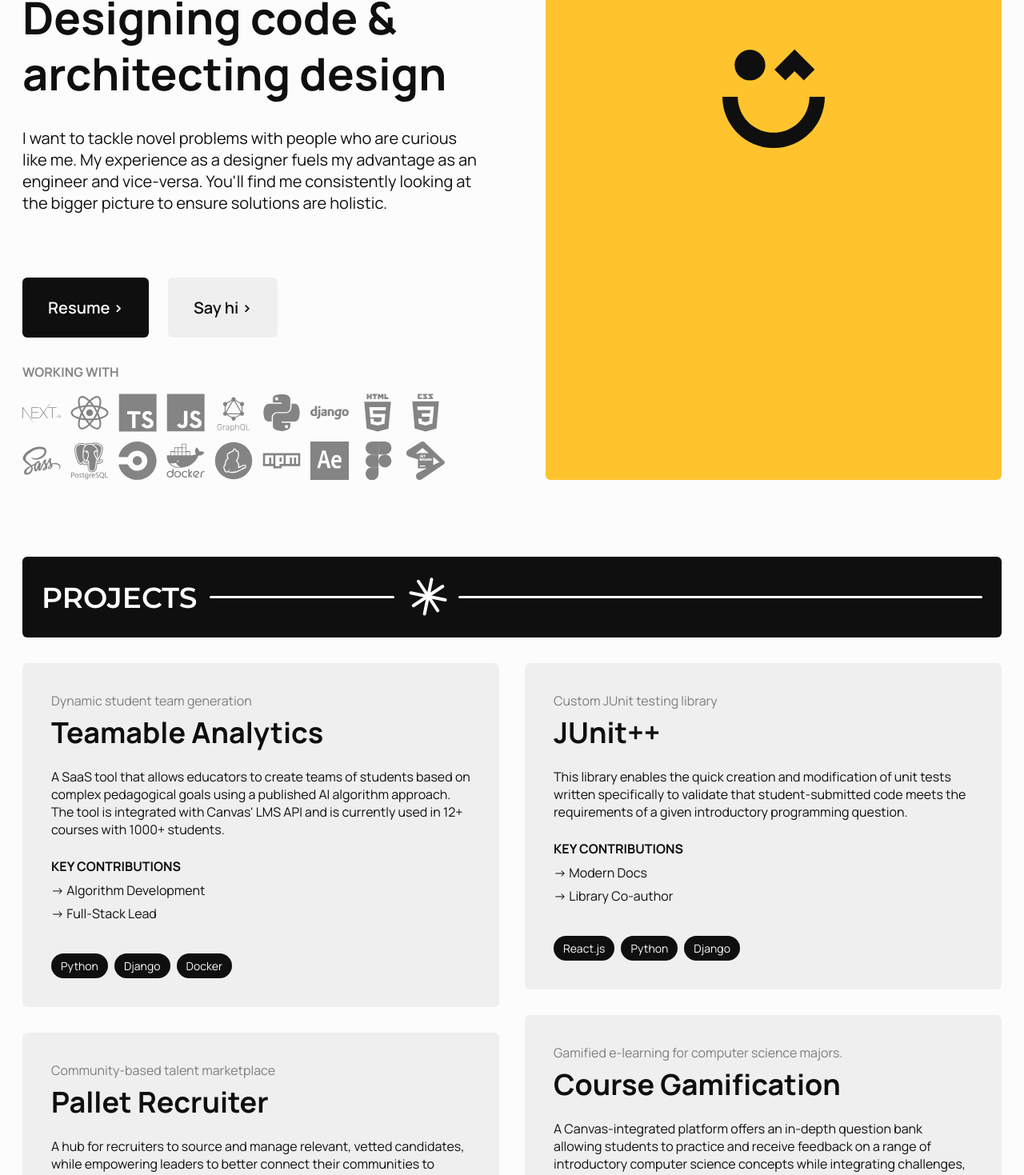
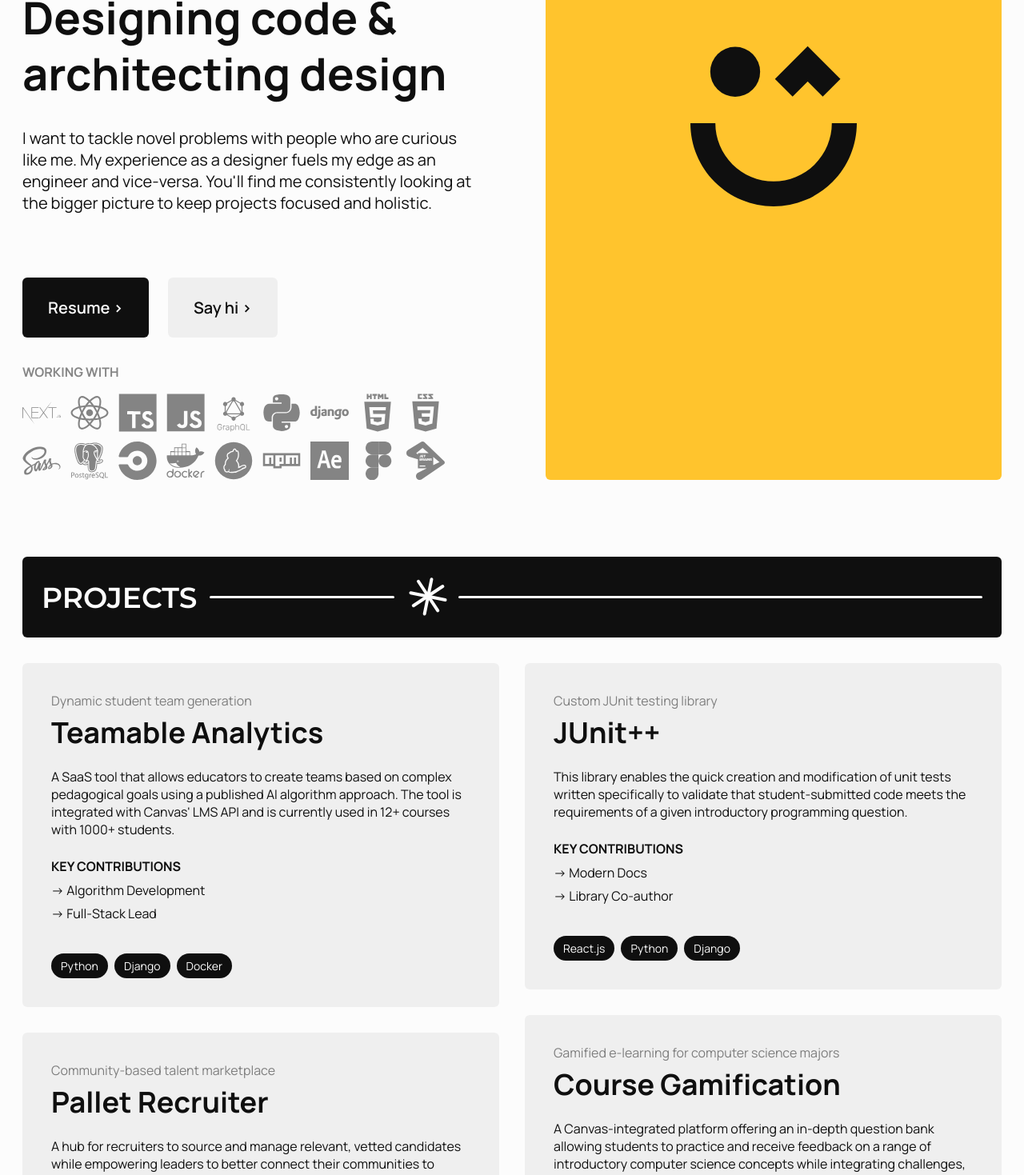
Before and after one commit to Opeyem1a/portfolio-v2, a Next.js app: page / in a window 1280 px wide. Shown: the part 1010-2479 px from the top of the page at 80% size. Built offline with nearby package versions, Linux system fonts and the light colour scheme.

Commit message:
update project copy

```diff
--- a/src/app/segments/AboutSection.tsx
+++ b/src/app/segments/AboutSection.tsx
@@ -27,10 +27,10 @@ const AboutSection = ({...props}) => {
                                         Designing code & architecting design
                                     </Text>
                                     <Text $fontSize={["1.1rem", "1.25rem", "1.25rem"]} $maxWidth="48ch">
-                                        I want to tackle novel problems with people who are curious like me.
-                                        My experience as a designer fuels my advantage as an engineer and vice-versa.
-                                        You{"'"}ll find me consistently looking at the bigger picture to ensure
-                                        solutions are holistic.
+                                        I want to tackle novel problems with people who are curious like me. My
+                                        experience as a designer fuels my edge as an engineer and vice-versa. You{"'"}ll
+                                        find me consistently looking at the bigger picture to keep projects focused and
+                                        holistic.
                                     </Text>
                                 </FlexColumn>
                                 <ButtonRow>
--- a/src/components/SmileBlock/index.tsx
+++ b/src/components/SmileBlock/index.tsx
@@ -71,7 +71,7 @@ const SmileBlockWrapper = styled(FlexColumn)`
 `
 
 const StyledSmileIcon = styled(SmileIcon)`
-  width: clamp(2.5rem, 10vw, 15rem);
+  width: clamp(1.5rem, 100%, 13rem);
   aspect-ratio: 1 / 1;
 `
 
--- a/src/data/projects.ts
+++ b/src/data/projects.ts
@@ -1,5 +1,3 @@
-import {Url} from "url";
-
 export type Project = {
     title: string
     subtitle: string
@@ -17,7 +15,7 @@ const PROJECTS: Project[] = [
     {
         title: "Teamable Analytics",
         subtitle: "Dynamic student team generation",
-        description: ["A SaaS tool that allows educators to create teams of students based on complex pedagogical goals using a published AI algorithm approach. The tool is integrated with Canvas' LMS API and is currently used in 12+ courses with 1000+ students."],
+        description: ["A SaaS tool that allows educators to create teams based on complex pedagogical goals using a published AI algorithm approach. The tool is integrated with Canvas' LMS API and is currently used in 12+ courses with 1000+ students."],
         contributions: [
             {
                 title: "Algorithm Development",
@@ -61,7 +59,7 @@ const PROJECTS: Project[] = [
     {
         title: "Pallet Recruiter",
         subtitle: "Community-based talent marketplace",
-        description: ["A hub for recruiters to source and manage relevant, vetted candidates, while empowering leaders to better connect their communities to opportunities. Used by 450+ startups and 100+ communities."],
+        description: ["A hub for recruiters to source and manage relevant, vetted candidates while empowering leaders to better connect their communities to opportunities. Used by 450+ startups and 100+ communities."],
         contributions: [
             {
                 title: "Freemium Subscription Tier",
@@ -85,8 +83,8 @@ const PROJECTS: Project[] = [
     },
     {
         title: "Course Gamification",
-        subtitle: "Gamified e-learning for computer science majors.",
-        description: ["A Canvas-integrated platform offers an in-depth question bank allowing students to practice and receive feedback on a range of introductory computer science concepts while integrating challenges, leaderboards, and a grade-based reward system."],
+        subtitle: "Gamified e-learning for computer science majors",
+        description: ["A Canvas-integrated platform offering an in-depth question bank allowing students to practice and receive feedback on a range of introductory computer science concepts while integrating challenges, leaderboards, and a grade-based reward system."],
 
         link: "https://gamification.ok.ubc.ca/",
         skills: [
```
